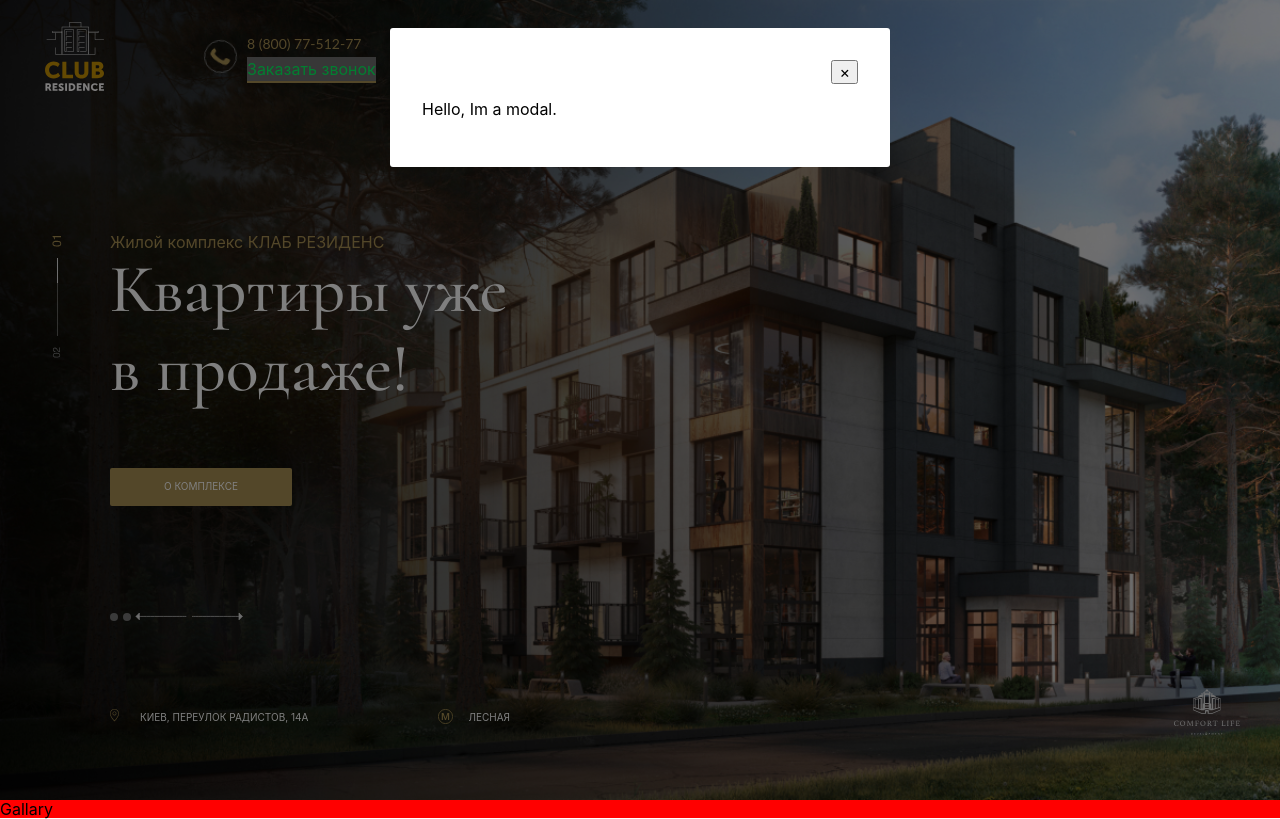
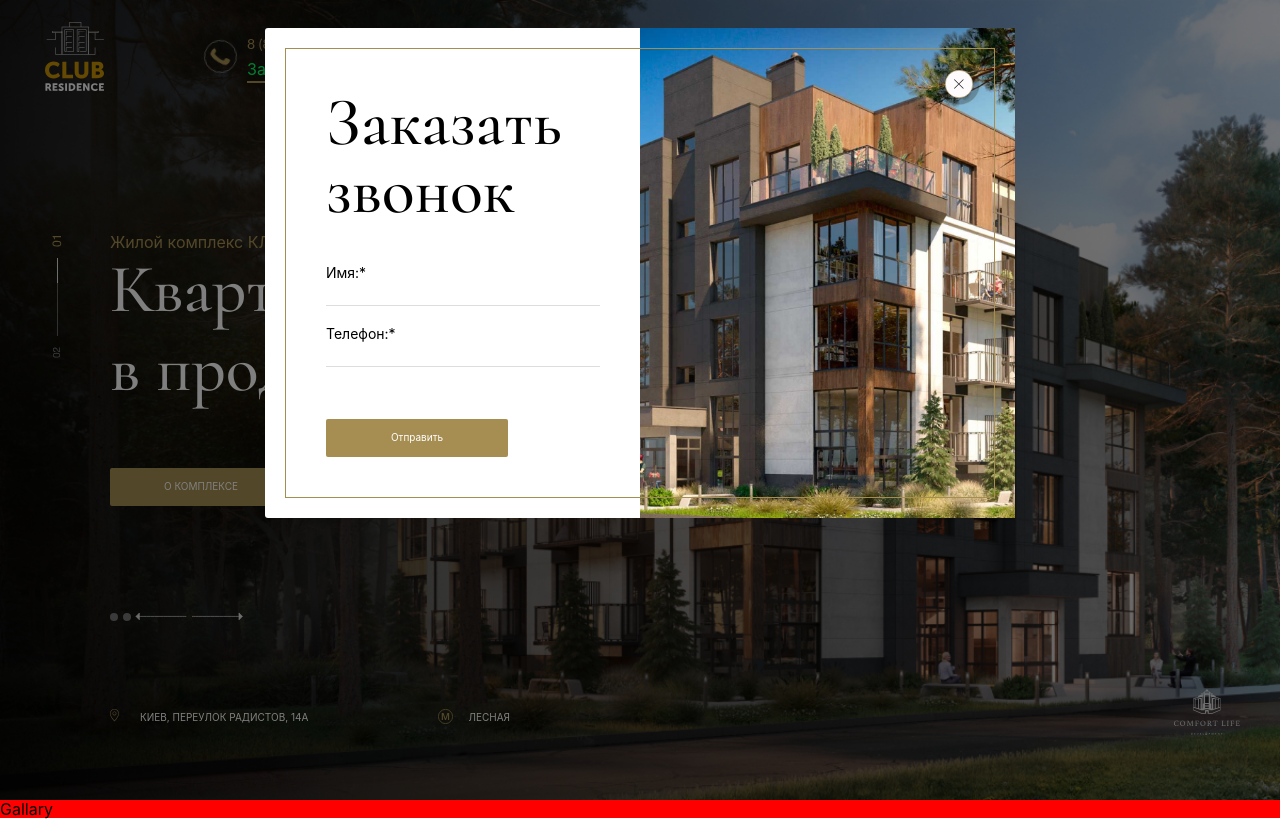
Before and after one commit to 503292/react-template, a React (Create React App) app: page / in a window 1280 px wide. Both pictures are taken after a click on the button "Заказать звонок". Built offline with nearby package versions, Linux system fonts and the light colour scheme.

Commit message:
ADD _ Modal view

```diff
--- a/src/components/Header/HeaderContent/HeaderContent.module.scss
+++ b/src/components/Header/HeaderContent/HeaderContent.module.scss
@@ -116,7 +116,6 @@
 .btnCall:hover,
 .btnCall:focus {
   color: #04fc61;
-  background-color: rgb(110, 110, 110);
 }
 .btnCall:active {
   background-color: grey;
--- /dev/null
+++ b/src/components/Header/OrderCallForm/OrderCallForm.jsx
@@ -0,0 +1,32 @@
+import React from 'react';
+import css from './OrderCallForm.module.scss';
+import bgForm from '../../../assets/image/gallary/bg-gallary.png';
+
+const OrderCallForm = () => {
+  return (
+    <div className={css.wrapForm}>
+      <form className={css.form}>
+        <h3 className={css.title}>Заказать звонок</h3>
+        <p>Имя:*</p>
+        <input
+          className={css.inputName}
+          type="text"
+          name="text"
+          //   value={text}
+          required
+        />
+        <p>Телефон:*</p>
+        <input className={css.inputPhone} type="tel" name="phone" required />
+
+        <button className={css.sendBtn} type="submit">
+          Отправить
+        </button>
+      </form>
+      <div className={css.bgImage}>
+        <img src={bgForm} alt="bg form" />
+      </div>
+    </div>
+  );
+};
+
+export default OrderCallForm;
--- /dev/null
+++ b/src/components/Header/OrderCallForm/OrderCallForm.module.scss
@@ -0,0 +1,60 @@
+@import '../../../assets/styles/variables.scss';
+
+.wrapForm {
+  display: flex;
+  height: 100%;
+  z-index: 20000000;
+  border: 1px solid #a68e52;
+}
+
+.form {
+  width: 50%;
+  padding: 40px;
+}
+.form input {
+  width: 100%;
+  border: none;
+  outline: none;
+  border-bottom: 1px solid #dddddd;
+  font-size: 18px;
+  line-height: 22px;
+  margin-bottom: 20px;
+}
+.form p {
+  margin: 0;
+  font-size: 14px;
+}
+.title {
+  font-family: Cormorant;
+  font-weight: 500;
+  font-size: 68px;
+  margin: 0;
+  line-height: 68px;
+  margin-bottom: 40px;
+}
+.inputName {
+}
+.inputPhone {
+}
+.sendBtn {
+  width: 182px;
+  height: 38px;
+  color: white;
+  font-size: 10px;
+  border: none;
+  border-radius: 2px;
+  background-color: $dark-yellow;
+  margin-top: 32px;
+}
+.bgImage {
+  width: 50%;
+  // height: 100%;
+}
+.bgImage img {
+  position: absolute;
+  top: 0;
+  width: 375px;
+  height: 490px;
+  object-fit: cover;
+  z-index: -5;
+}
--- a/src/components/Modal/Modal.jsx
+++ b/src/components/Modal/Modal.jsx
@@ -1,6 +1,8 @@
 import React from 'react';
 import ReactDOM from 'react-dom';
 import css from './Modal.module.css';
+import OrderCallForm from '../Header/OrderCallForm/OrderCallForm';
+import { ReactComponent as Close } from '../../assets/image/close.svg';
 
 const Modal = ({ isShowing, hide }) =>
   isShowing
@@ -23,10 +25,11 @@ const Modal = ({ isShowing, hide }) =>
                   aria-label="Close"
                   onClick={hide}
                 >
-                  <span aria-hidden="true">&times;</span>
+                  {/* <span aria-hidden="true">&times;</span> */}
+                  <Close className={css.close} aria-hidden="true" />
                 </button>
               </div>
-              <p>Hello, Im a modal.</p>
+              <OrderCallForm />
             </div>
           </div>
         </>,
--- a/src/components/Modal/Modal.module.css
+++ b/src/components/Modal/Modal.module.css
@@ -25,10 +25,28 @@
   position: relative;
   margin: 1.75rem auto;
   border-radius: 3px;
-  max-width: 500px;
-  padding: 2rem;
+  width: 750px;
+  height: 490px;
+  padding: 20px;
 }
 .modalHeader {
   display: flex;
   justify-content: flex-end;
+  position: relative;
 }
+.modalCloseButton {
+  position: absolute;
+  top: 15px;
+  right: 15px;
+  font-size: 1.4rem;
+  font-weight: 700;
+  line-height: 1;
+  color: #000;
+  padding: 0;
+  cursor: pointer;
+  border: none;
+  background-color: transparent;
+}
+.close {
+  z-index: 5px;
+}
```
